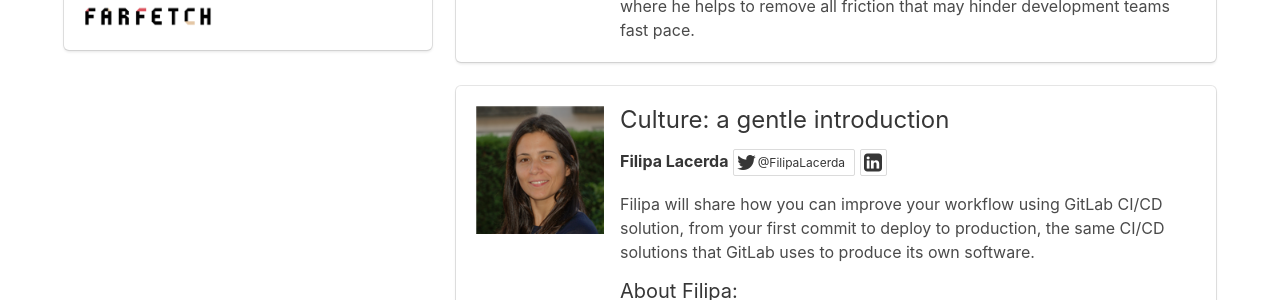
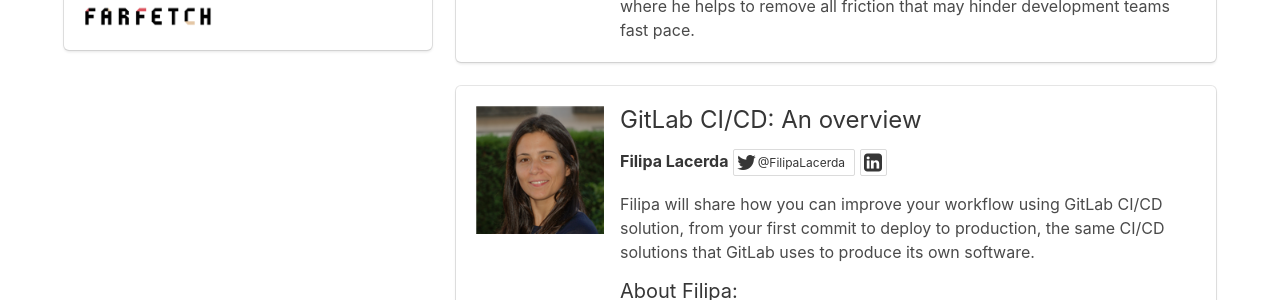
Before and after one commit to DevOpsPorto/devopsporto.github.io, a Jekyll site: the page built from index.md, in a window 1280 px wide. Shown: the part 747-1047 px from the top of the page. Built offline with Jekyll 4.4.1, drawn with Linux system fonts in a browser that asks for light colours.

Commit message:
update talk #2 title

```diff
--- a/_includes/meetup2017009.html
+++ b/_includes/meetup2017009.html
@@ -53,7 +53,7 @@
         {% include components/speakerimage.html imagename="m009_filipalacerda.jpg" %}
         <div class="media-content">
           <div class="content">
-            <h3>Culture: a gentle introduction</h3>
+            <h3>GitLab CI/CD: An overview</h3>
             {% include components/speakerhandle.html name="Filipa Lacerda" twitter="FilipaLacerda" linkedin="FilipaLacerda" %}
             <p>Filipa will share how you can improve your workflow using GitLab CI/CD solution, from your
               first commit to deploy to production, the same CI/CD solutions that GitLab uses to produce
```
